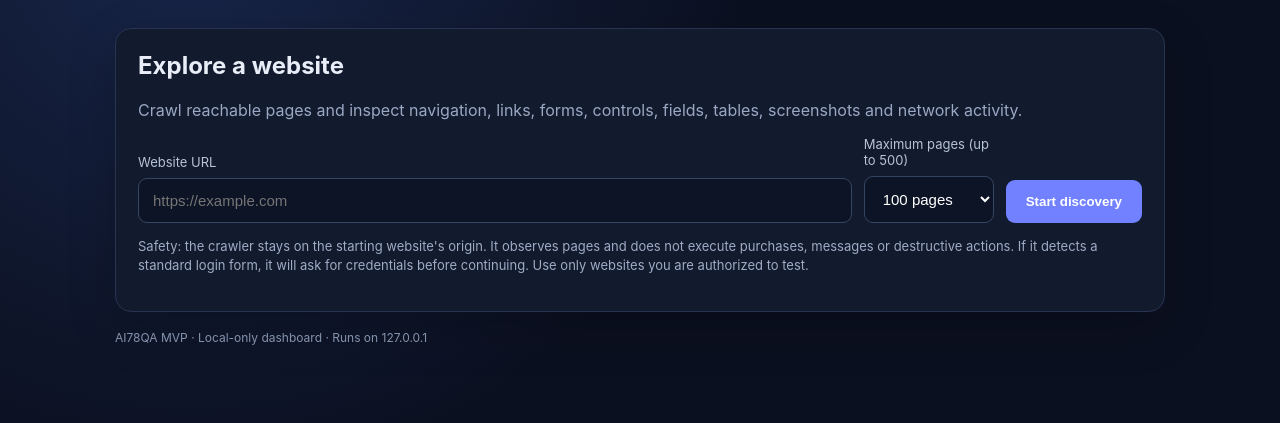
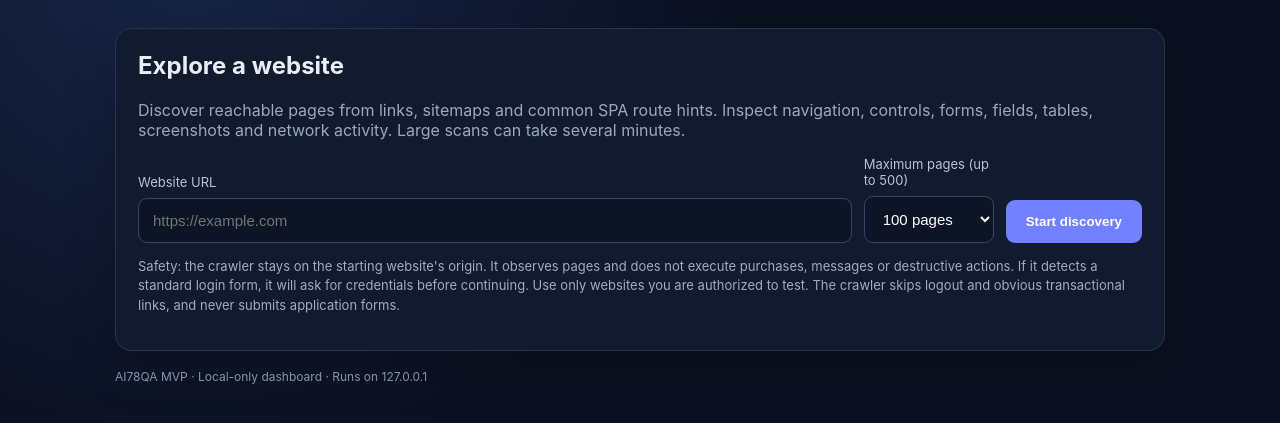
Before and after one commit to SanFlash/AI78QA, a Flask app: page / in a window 1280 px wide. Shown: the part 81-504 px from the top of the page. Run offline with Flask 3, Linux system fonts and the light colour scheme.

Commit message:
Improve discovery guidance and show scan-in-progress state

```diff
--- a/mvp/templates/index.html
+++ b/mvp/templates/index.html
@@ -25,16 +25,16 @@
   <header class="top"><div class="logo">78</div><div><h1>AI78QA</h1><div class="muted">Website discovery · Lightweight MVP</div></div></header>
   <section class="panel">
     <h2 style="margin-top:0">Explore a website</h2>
-    <p class="muted">Crawl reachable pages and inspect navigation, links, forms, controls, fields, tables, screenshots and network activity.</p>
+    <p class="muted">Discover reachable pages from links, sitemaps and common SPA route hints. Inspect navigation, controls, forms, fields, tables, screenshots and network activity. Large scans can take several minutes.</p>
     {% if error %}<div class="error">{{ error }}</div>{% endif %}
-    <form method="post" action="/scan">
+    <form id="scan-form" method="post" action="/scan">
       <div class="controls">
         <div><label for="url">Website URL</label><input id="url" name="url" type="url" placeholder="https://example.com" required value="{{ request.form.get('url','') }}"></div>
         <div><label for="max_pages">Maximum pages (up to 500)</label><select id="max_pages" name="max_pages">{% for n in [25,50,100,250,500] %}<option value="{{n}}" {% if request.form.get('max_pages','100')|int == n %}selected{% endif %}>{{n}} pages</option>{% endfor %}</select></div>
-        <button type="submit">Start discovery</button>
+        <button id="scan-button" type="submit">Start discovery</button>
       </div>
     </form>
-    <p class="notice">Safety: the crawler stays on the starting website's origin. It observes pages and does not execute purchases, messages or destructive actions. If it detects a standard login form, it will ask for credentials before continuing. Use only websites you are authorized to test.</p>
+    <p class="notice">Safety: the crawler stays on the starting website's origin. It observes pages and does not execute purchases, messages or destructive actions. If it detects a standard login form, it will ask for credentials before continuing. Use only websites you are authorized to test. The crawler skips logout and obvious transactional links, and never submits application forms.</p>
   </section>
   {% if login_required %}
   <section class="panel">
@@ -83,4 +83,17 @@
   </section>
   {% endif %}
   <p class="small">AI78QA MVP · Local-only dashboard · Runs on 127.0.0.1</p>
-</main></body></html>
+</main>
+<script>
+  const scanForm = document.getElementById('scan-form');
+  const scanButton = document.getElementById('scan-button');
+  if (scanForm && scanButton) {
+    scanForm.addEventListener('submit', () => {
+      scanButton.disabled = true;
+      scanButton.textContent = 'Scanning website…';
+      scanButton.style.opacity = '0.7';
+      scanButton.style.cursor = 'wait';
+    });
+  }
+</script>
+</body></html>
```
